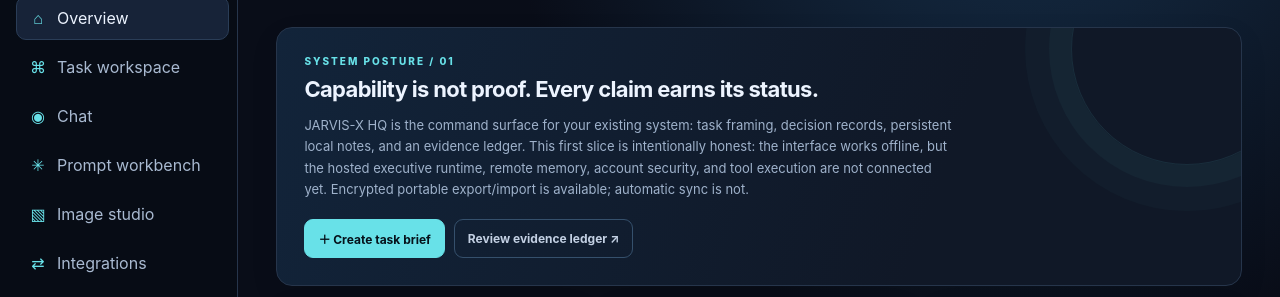
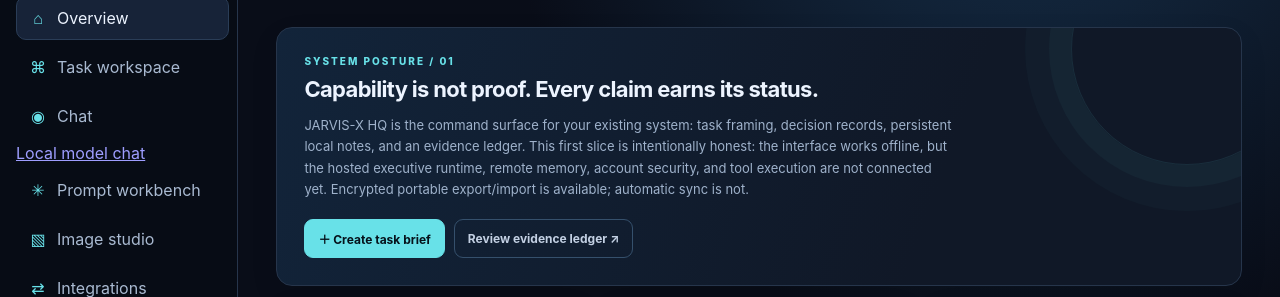
Before and after one commit to sampasonko2011-blip/JARVIS-X, a website: page hq/index.html in a window 1280 px wide. Shown: the part 115-412 px from the top of the page. Drawn offline with Linux system fonts and the light colour scheme.

Commit message:
feat(hq): expose local model chat from HQ navigation

```diff
--- a/hq/index.html
+++ b/hq/index.html
@@ -15,7 +15,7 @@
 <aside class="side">
 <div class="brand"><div class="mark">JX</div><div><strong>JARVIS-X</strong><small>HQ / FIELD SYSTEM</small></div></div>
 <div class="csp-inline-1"><div class="navlabel">COMMAND</div><nav class="nav" aria-label="Main navigation">
-<button class="active" data-view="overview"><span class="ico">⌂</span>Overview</button><button data-view="workspace"><span class="ico">⌘</span>Task workspace</button><button data-view="chat"><span class="ico">◉</span>Chat</button><button data-view="console"><span class="ico">✳</span>Prompt workbench</button><button data-view="images"><span class="ico">▧</span>Image studio</button><button data-view="integrations"><span class="ico">⇄</span>Integrations</button><button data-view="sync"><span class="ico">⌁</span>Secure vault</button><button data-view="upgrades"><span class="ico">↻</span>Upgrade center</button><button data-view="forge"><span class="ico">⚒</span>Capability Forge</button><button data-view="memory"><span class="ico">▤</span>Memory vault</button><button data-view="audit"><span class="ico">◎</span>Evidence ledger</button><button data-view="settings"><span class="ico">⚙</span>System settings</button><button data-view="gateway"><span class="ico">⛨</span>Security Gateway <span id="gateway-nav-state" class="tag amber">UNAVAILABLE</span></button>
+<button class="active" data-view="overview"><span class="ico">⌂</span>Overview</button><button data-view="workspace"><span class="ico">⌘</span>Task workspace</button><button data-view="chat"><span class="ico">◉</span>Chat</button><a href="./local-chat.html">Local model chat</a><button data-view="console"><span class="ico">✳</span>Prompt workbench</button><button data-view="images"><span class="ico">▧</span>Image studio</button><button data-view="integrations"><span class="ico">⇄</span>Integrations</button><button data-view="sync"><span class="ico">⌁</span>Secure vault</button><button data-view="upgrades"><span class="ico">↻</span>Upgrade center</button><button data-view="forge"><span class="ico">⚒</span>Capability Forge</button><button data-view="memory"><span class="ico">▤</span>Memory vault</button><button data-view="audit"><span class="ico">◎</span>Evidence ledger</button><button data-view="settings"><span class="ico">⚙</span>System settings</button><button data-view="gateway"><span class="ico">⛨</span>Security Gateway <span id="gateway-nav-state" class="tag amber">UNAVAILABLE</span></button>
 </nav><a class="hq-mission-link" href="./mission-control.html"><span class="ico">◈</span>Mission Control <span class="tag green">NEW</span></a></div>
 <div class="sidefoot"><span class="led"></span><strong class="csp-inline-2">LOCAL SHELL READY</strong><br>Private-by-default workspace<br>Direct chat requires verified Supabase sign-in.</div>
 </aside>
```
